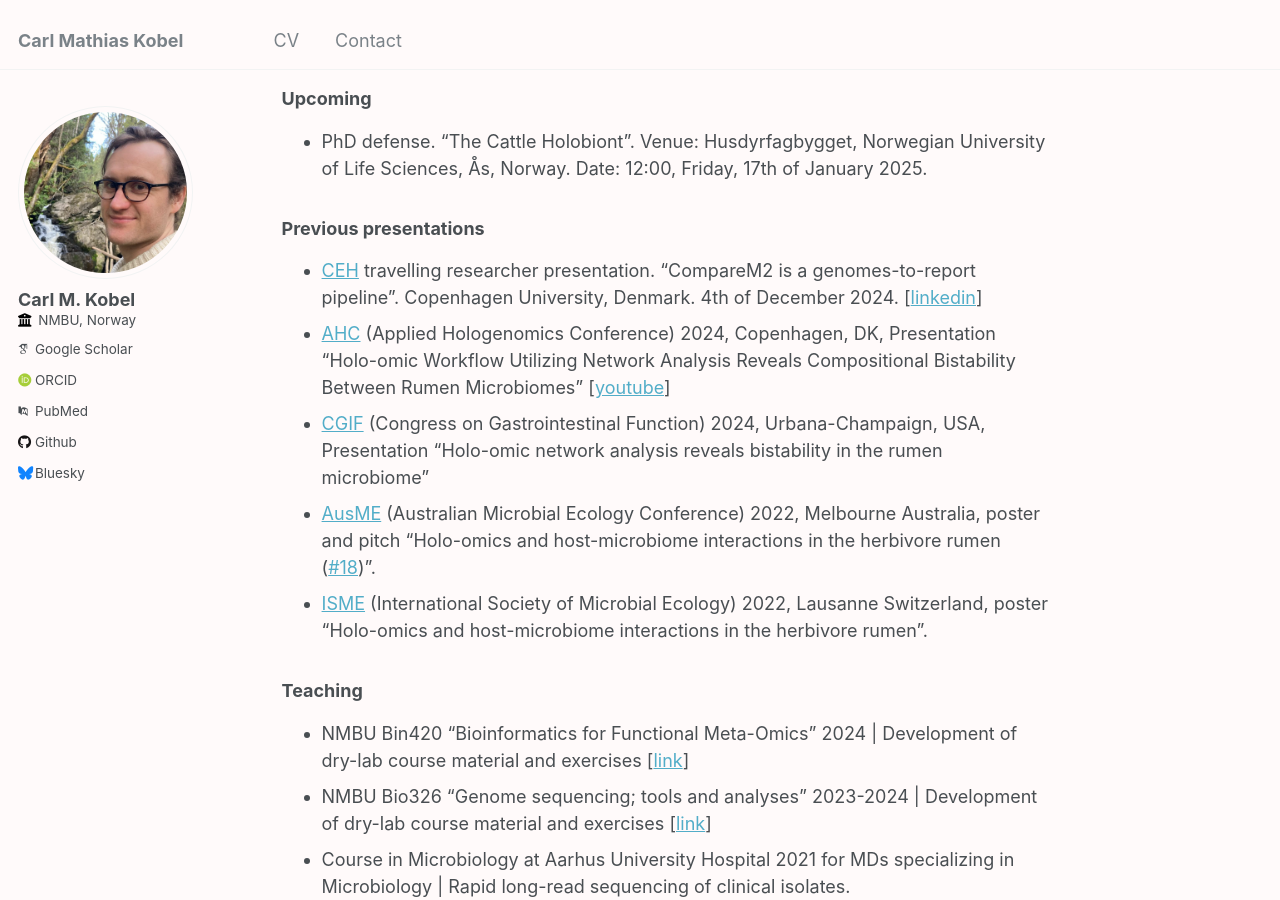
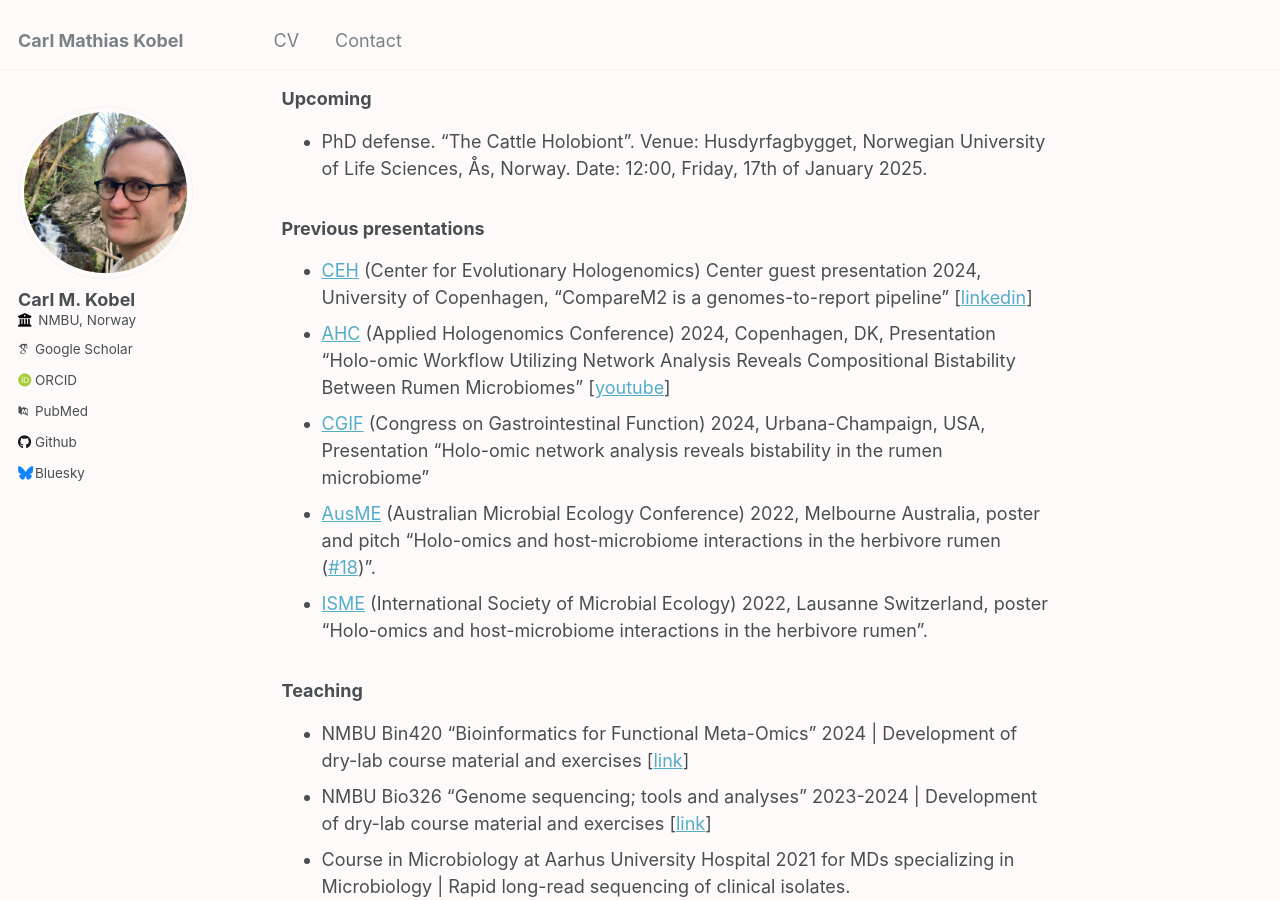
Before and after one commit to cmkobel/cmkobel.github.io, a Jekyll site: the page built from _pages/about.md, in a window 1280 px wide and 900 px high, scrolled down 711 px. Built offline with Jekyll 4.4.1, drawn with Linux system fonts in a browser that asks for light colours; some web fonts are replaced.

Commit message:
Update about.md

```diff
--- a/_pages/about.md
+++ b/_pages/about.md
@@ -26,7 +26,7 @@ Looking for a postdoc position in the Copenhagen area from ~april 2025.
   - PhD defense. "The Cattle Holobiont". Venue: Husdyrfagbygget, Norwegian University of Life Sciences, Ås, Norway. Date: 12:00, Friday, 17th of January 2025.
 
 ### Previous presentations
-  - [CEH](https://ceh.ku.dk/) travelling researcher presentation. "CompareM2 is a genomes-to-report pipeline". Copenhagen University, Denmark. 4th of December 2024. [[linkedin](https://www.linkedin.com/posts/center-for-evolutionary-hologenomics_hologenomics-activity-7270049447198302208-XJXz)]
+  - [CEH](https://ceh.ku.dk/) (Center for Evolutionary Hologenomics) Center guest presentation 2024, University of Copenhagen, "CompareM2 is a genomes-to-report pipeline" [[linkedin](https://www.linkedin.com/posts/center-for-evolutionary-hologenomics_hologenomics-activity-7270049447198302208-XJXz)]
   - [AHC](https://www.appliedhologenomicsconference.eu/) (Applied Hologenomics Conference) 2024, Copenhagen, DK, Presentation "Holo-omic Workflow Utilizing Network Analysis Reveals Compositional Bistability Between Rumen Microbiomes" [[youtube](https://www.youtube.com/watch?v=gucJB-GG0WQ)]
   - [CGIF](https://www.congressgastrofunction.org/) (Congress on Gastrointestinal Function) 2024, Urbana-Champaign, USA, Presentation "Holo-omic network analysis reveals bistability in the rumen microbiome"
   - [AusME](https://www.ausme-microbes.org.au/) (Australian Microbial Ecology Conference) 2022, Melbourne Australia, poster and pitch "Holo-omics and host-microbiome interactions in the herbivore rumen ([#18](https://ausme-2022.p.asnevents.com.au/days/2022-11-07/abstract/86540))".
```
